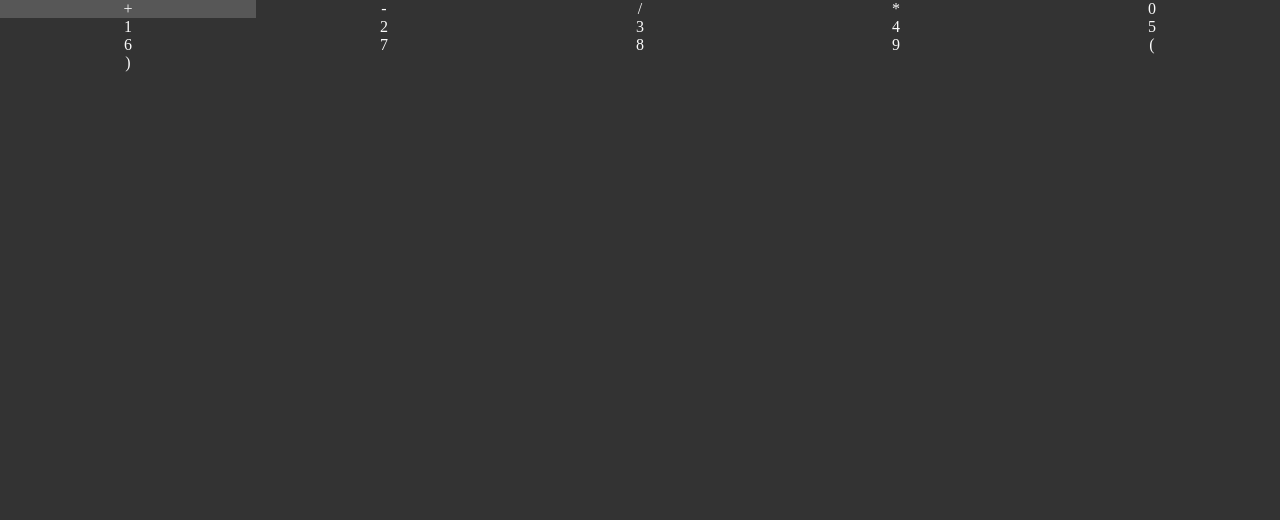
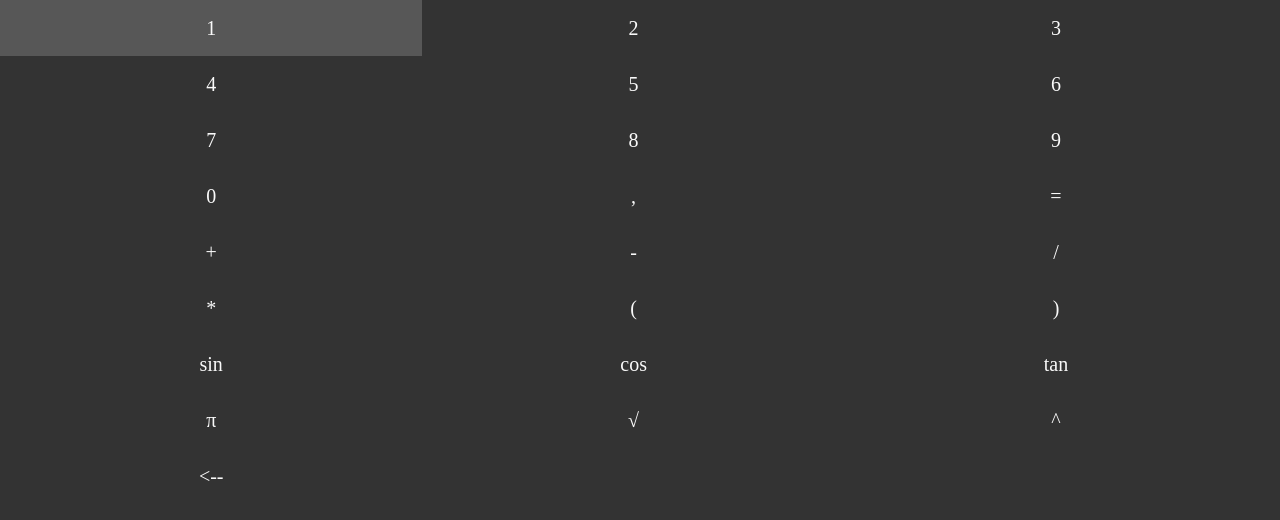
Before and after one commit to Simone-Dr/scientificCalculator, a plain HTML site: page main.html in a window 1280 px wide. Drawn offline with Linux system fonts and the light colour scheme; files whose address does not match are found by name.

Commit message:
Update main.html

```diff
--- a/main.html
+++ b/main.html
@@ -25,16 +25,7 @@
 		  font-size: 2.5vmin;
 		  line-height: 10vh;
 		}
-		#output {
-		  height: 30%;
-		  width: 100%;
-		  float: left;
-		  background-color: black;
-		  color: white;
-		  font-size: 4vmin;
-		  line-height: 30vh;
-		  text-align: right;
-		}
+
 
 		#keyboard {
 		  height: 60%;
@@ -45,12 +36,14 @@
 
 
 		.btn {
-			height: 20%;
-			width: 20%;
-			float: left;
-			color: #FAFAFA;
-			text-align: center;
-			cursor: pointer;
+		  height: 10%;
+	 	  width: 33%;
+		  float: left;
+		  color: #FAFAFA;
+		  text-align: center;
+		  font-size: 2.5vmin;
+		  line-height: 7vh;
+		  cursor: pointer;
 		}
 
 		.btn:hover {
@@ -65,29 +58,38 @@
 
 
 	<div id = "input">  </div>
-	<div id = "output"> </div>
 	<div id = "keybord">
-		<div id class = "btn" onclick="add('+');"> + </div>
-		<div id class = "btn" onclick="add('-');"> - </div>
-		<div id class = "btn" onclick="add('/');"> / </div>
-		<div id class = "btn" onclick="add('*');"> * </div>
-		<div id class = "btn" onclick="add('0');"> 0 </div>
-		<div id class = "btn" onclick="add('1');"> 1 </div>
-		<div id class = "btn" onclick="add('2');"> 2 </div>
-		<div id class = "btn" onclick="add('3');"> 3 </div>
-		<div id class = "btn" onclick="add('4');"> 4 </div>
-		<div id class = "btn" onclick="add('5');"> 5 </div>
-		<div id class = "btn" onclick="add('6');"> 6 </div>
-		<div id class = "btn" onclick="add('7');"> 7 </div>
-		<div id class = "btn" onclick="add('8');"> 8 </div>
-		<div id class = "btn" onclick="add('9');"> 9 </div>
-		<div id class = "btn" onclick="add('(');"> ( </div>
-		<div id class = "btn" onclick="add(')');"> ) </div>
+		<div id class = "btn" onclick="number('1');"> 1 </div>
+		<div id class = "btn" onclick="number('2');"> 2 </div>
+		<div id class = "btn" onclick="number('3');"> 3 </div>
+		<div id class = "btn" onclick="number('4');"> 4 </div>
+		<div id class = "btn" onclick="number('5');"> 5 </div>
+		<div id class = "btn" onclick="number('6');"> 6 </div>
+		<div id class = "btn" onclick="number('7');"> 7 </div>
+		<div id class = "btn" onclick="number('8');"> 8 </div>
+		<div id class = "btn" onclick="number('9');"> 9 </div>
+		<div id class = "btn" onclick="number('0');"> 0 </div>
+		<div id class = "btn" onclick="number('.');"> , </div>
+		<div id class = "btn" onclick="solve();"> = </div>
+		<div id class = "btn" onclick="ArithSym('+');"> + </div>
+		<div id class = "btn" onclick="ArithSym('-');"> - </div>
+		<div id class = "btn" onclick="ArithSym('/');"> / </div>
+		<div id class = "btn" onclick="ArithSym('*');"> * </div>
+		<div id class = "btn" onclick="ArithSym('(');"> ( </div>
+		<div id class = "btn" onclick="ArithSym(')');"> ) </div>
+		<div id class = "btn" onclick="ArithSym('sin'); ArithSym('(');"> sin </div>
+		<div id class = "btn" onclick="ArithSym('cos'); ArithSym('(');"> cos </div>
+		<div id class = "btn" onclick="ArithSym('tan'); ArithSym('(');"> tan </div>
+		<div id class = "btn" onclick="ArithSym('pi');"> π </div>
+		<div id class = "btn" onclick="ArithSym('sqroot'); ArithSym('(');"> √ </div>
+		<div id class = "btn" onclick="ArithSym('power'); ArithSym('(');"> ^ </div>
+		<div id class = "btn" onclick="clr();"> <-- </div>
+
+
+	</div>
 
 
 
-
-	</div>
 </body>
 
 </html>
```
